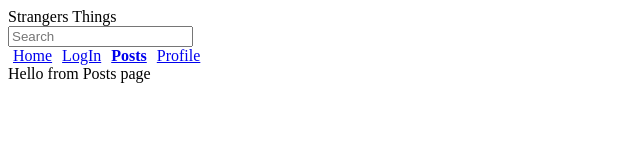
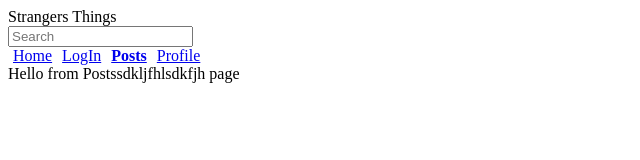
Before and after one commit to znitz23/strangers-things, a React (Create React App) app: page /posts in a window 1280 px wide. Shown: the top 160 px of the page, without its empty margins (0-640 px from the left). Built offline with nearby package versions, Linux system fonts and the light colour scheme.

Commit message:
test commit

```diff
--- a/src/components/posts.js
+++ b/src/components/posts.js
@@ -2,7 +2,7 @@ import React from "react";
 
 const Posts = () => {
 return (
-    <div>Hello from Posts page</div>
+    <div>Hello from Postssdkljfhlsdkfjh page</div>
 )
 }
 
```
